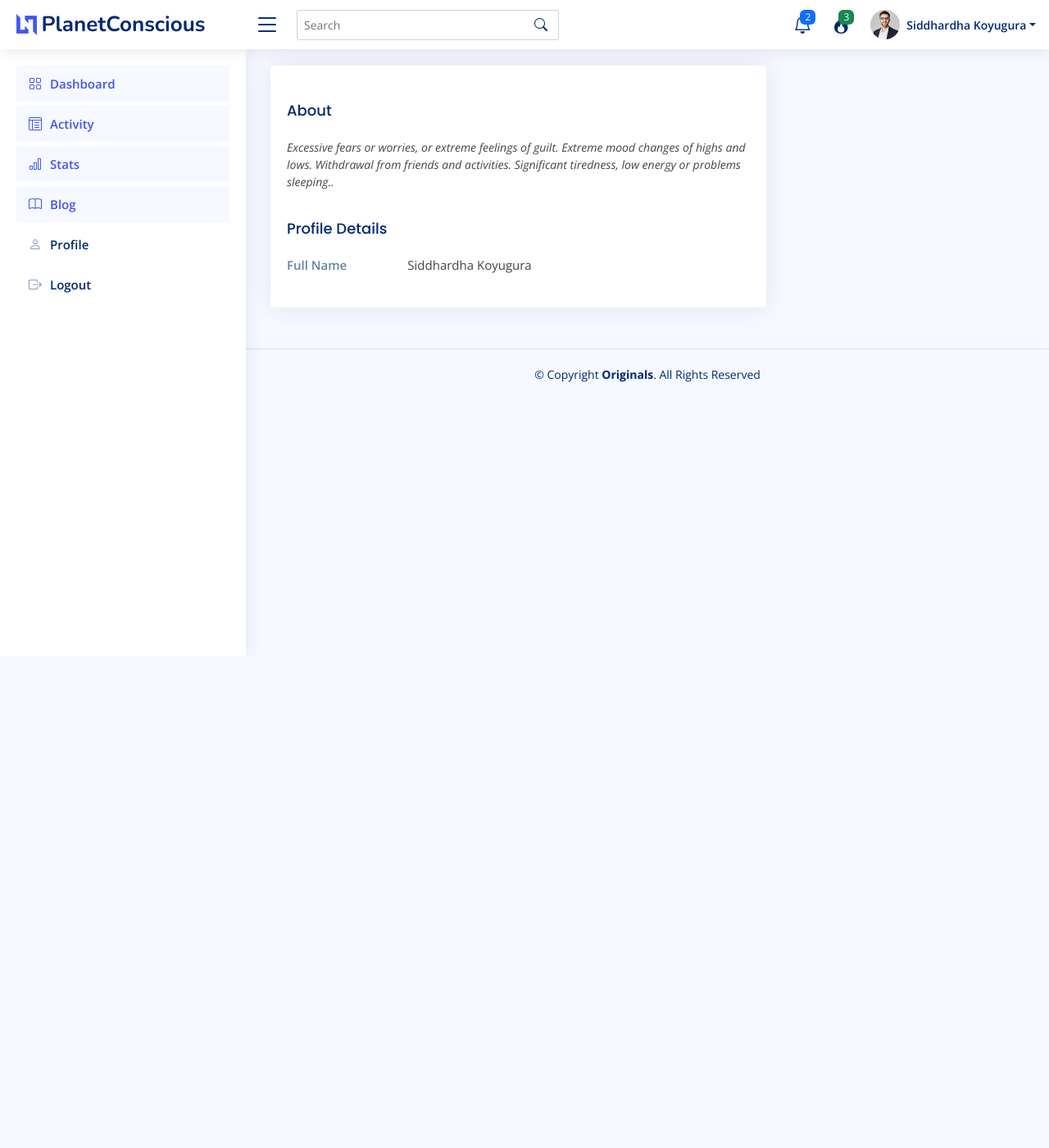
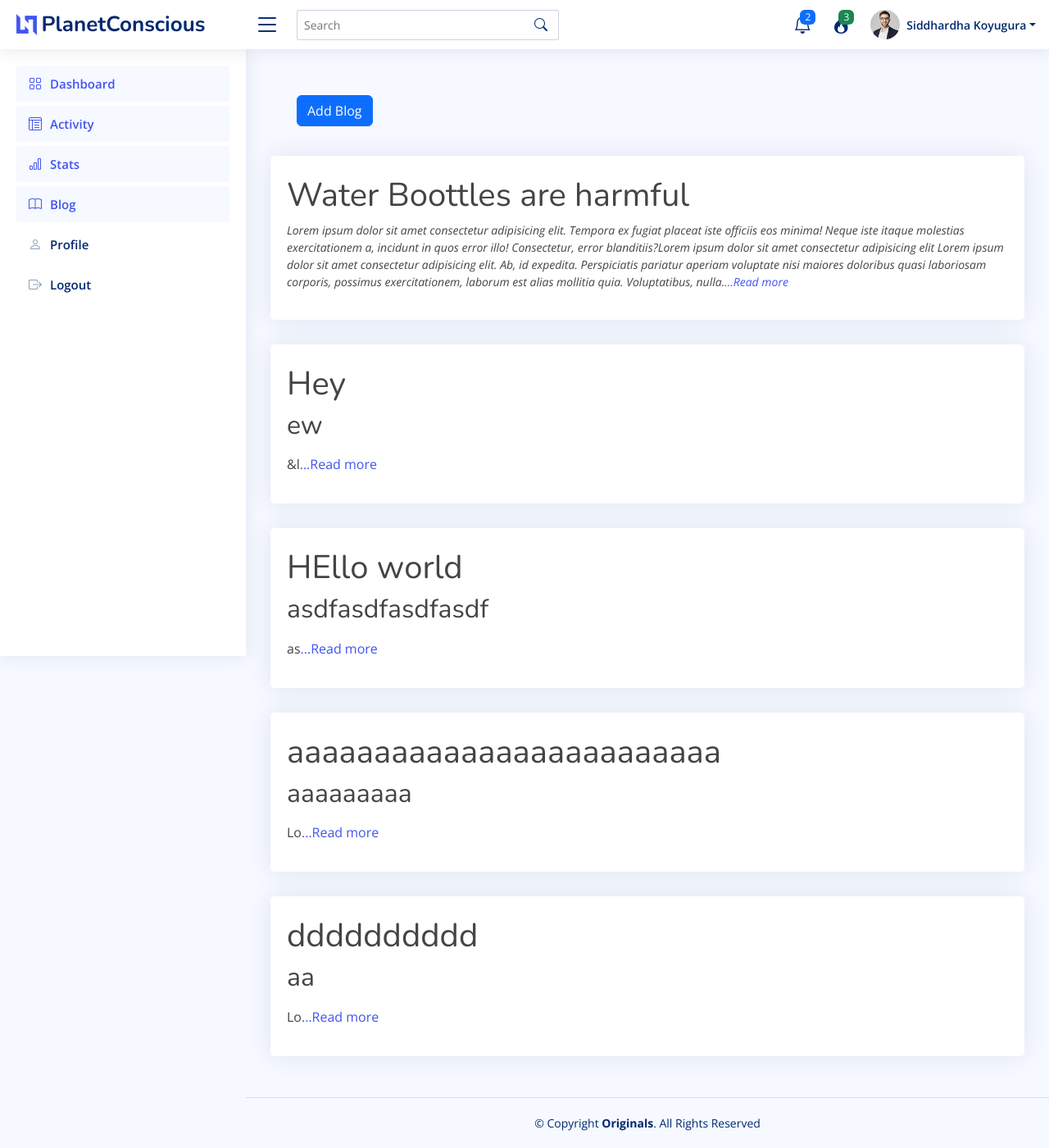
Before and after one commit to DanielDominicSavioKennedy/PlanetConscious, a Flask app: page /blog in a window 1280 px wide. Shown: the whole page at 82% size. Before the commit the page ends 466 px from the top, so only its background shows below. Run offline with Flask 2, Linux system fonts and the light colour scheme; a user stored in the database is signed in; data comes from the database, SQL or seed files in the repository; both versions use the stored data as it was after the commit; some libraries are stand-ins or nearby versions.

Commit message:
add blog

```diff
--- a/main.py
+++ b/main.py
@@ -3,16 +3,27 @@ from flask_sqlalchemy import SQLAlchemy
 import datetime
 from flask_login import UserMixin, LoginManager, login_user, logout_user, login_required, current_user
 from functools import wraps
+from flask_bootstrap import Bootstrap
+from flask_ckeditor import CKEditor, CKEditorField
+from flask_gravatar import Gravatar
+from flask_wtf import FlaskForm
+from wtforms import StringField, SubmitField, PasswordField
+from wtforms.validators import DataRequired, URL, Email
 
 
 app = Flask(__name__)
 
-app.config["SECRET_KEY"] = "WebsiteMadeByWebLaunch2022"
+app.config["SECRET_KEY"] = "ThisIsOurPlanetLet'sSaveIt"
 
 # Database config
 app.config["SQLALCHEMY_DATABASE_URI"] = "sqlite:///database.db"
 app.config["SQLALCHEMY_TRACK_MODIFICATIONS"] = False
+ckeditor = CKEditor(app)
+Bootstrap(app)
 db = SQLAlchemy(app)
+
+
+
 class User(UserMixin, db.Model):
     __tablename__ = "Users"
     id = db.Column(db.Integer, primary_key=True)
@@ -20,7 +31,21 @@ class User(UserMixin, db.Model):
     email = db.Column(db.Text, unique=True, nullable=False)
     password = db.Column(db.Text, nullable=False)
 
+class BlogPost(db.Model):
+    __tablename__ = "blog_posts"
+    id = db.Column(db.Integer, primary_key=True)
+    title = db.Column(db.String(250), unique=True, nullable=False)
+    subtitle = db.Column(db.String(250), nullable=False)
+    body = db.Column(db.Text, nullable=False)
+
 db.create_all()
+
+# Forms
+class CreatePostForm(FlaskForm):
+    title = StringField("Blog Post Title", validators=[DataRequired()])
+    subtitle = StringField("Subtitle", validators=[DataRequired()])
+    body = CKEditorField("Blog Content", validators=[DataRequired()])
+    submit = SubmitField("Submit Post")
 
 # Login Manager
 login_manager = LoginManager()
@@ -78,7 +103,33 @@ def profile():
 @app.route("/blog")
 @login_required
 def blog():
-    return render_template("blogs.html", current_user=current_user)
+    try:
+        posts = BlogPost.query.all()
+    except:
+        posts = None
+    return render_template("blogs.html", current_user=current_user, all_posts=posts)
+
+@app.route("/add-blog", methods=["GET", "POST"])
+@login_required
+def add_blog():
+    form = CreatePostForm()
+    if form.validate_on_submit():
+        new_post = BlogPost(
+            title=form.title.data,
+            subtitle=form.subtitle.data,
+            body=form.body.data,
+        )
+        db.session.add(new_post)
+        db.session.commit()
+        return redirect(url_for('blog'))
+    return render_template("add-blog.html", form=form)
+
+@app.route("/post/<int:post_id>")
+def show_post(post_id):
+    requested_post = BlogPost.query.get(post_id)
+    return render_template("post.html", post=requested_post)
+
+# User-Authentication
 
 @app.route("/", methods=["GET", "POST"])
 def register():
--- a/requirements.txt
+++ b/requirements.txt
@@ -1,2 +1,3 @@
 Flask==2.0.3
+Flask_Login==0.6.2
 Flask_SQLAlchemy==2.5.1
--- a/templates/blogs.html
+++ b/templates/blogs.html
@@ -3,29 +3,38 @@
 <main id="main" class="main">
 
 
-    <section class="section profile">
+    <section class="section">
+        <div class="d-flex justify-content-between" style="margin: 2rem;">
+        <a href="{{ url_for('add_blog') }}" class="btn btn-primary my-1 float-right">Add Blog</a>
+        </div>
       <div class="row">
 
-        <div class="col-xl-8">
+        <div class="col-xl-12">
 
           <div class="card">
             <div class="card-body pt-3">
               <div class="tab-content pt-2">
-
                 <div class="tab-pane fade show active profile-overview" id="profile-overview">
-                  <h5 class="card-title">About</h5>
-                  <p class="small fst-italic">Excessive fears or worries, or extreme feelings of guilt. Extreme mood changes of highs and lows. Withdrawal from friends and activities. Significant tiredness, low energy or problems sleeping..</p>
-
-                  <h5 class="card-title">Profile Details</h5>
-
-                  <div class="row">
-                    <div class="col-lg-3 col-md-4 label ">Full Name</div>
-                    <div class="col-lg-9 col-md-8">{{ current_user.name.title() }}</div>
-                  </div>
+                  <h1 class="heading">Water Boottles are harmful</h1>
+                  <p class="small fst-italic">Lorem ipsum dolor sit amet consectetur adipisicing elit. Tempora ex fugiat placeat iste officiis eos minima! Neque iste itaque molestias exercitationem a, incidunt in quos error illo! Consectetur, error blanditiis?Lorem ipsum dolor sit amet consectetur adipisicing elit Lorem ipsum dolor sit amet consectetur adipisicing elit. Ab, id expedita. Perspiciatis pariatur aperiam voluptate nisi maiores doloribus quasi laboriosam corporis, possimus exercitationem, laborum est alias mollitia quia. Voluptatibus, nulla.<a href="">...Read more</a></p>
                 </div>
             </div>
           </div>
         </div>
+        {% for post in all_posts: %}
+          <div class="col-xl-12">
+            <div class="card">
+              <div class="card-body pt-3">
+                <div class="tab-content pt-2">
+                  <div class="tab-pane fade show active profile-overview" id="profile-overview">
+                    <h1 class="heading">{{ post.title }}</h1>
+                    <h2 class="subheading">{{post.subtitle}}</h2>
+                    <p class="small fst-italic">{{ post.body[:5]|safe }}<a href="{{ url_for('show_post', post_id=post.id) }}">...Read more</a></p>
+                  </div>
+              </div>
+            </div>
+          </div>
+        {% endfor %}
       </div>
     </section>
 
```
Also changed, not shown: templates/add-blog.html (added, +27 -0 lines), templates/post.html (added, +24 -0 lines), database.db (added).
